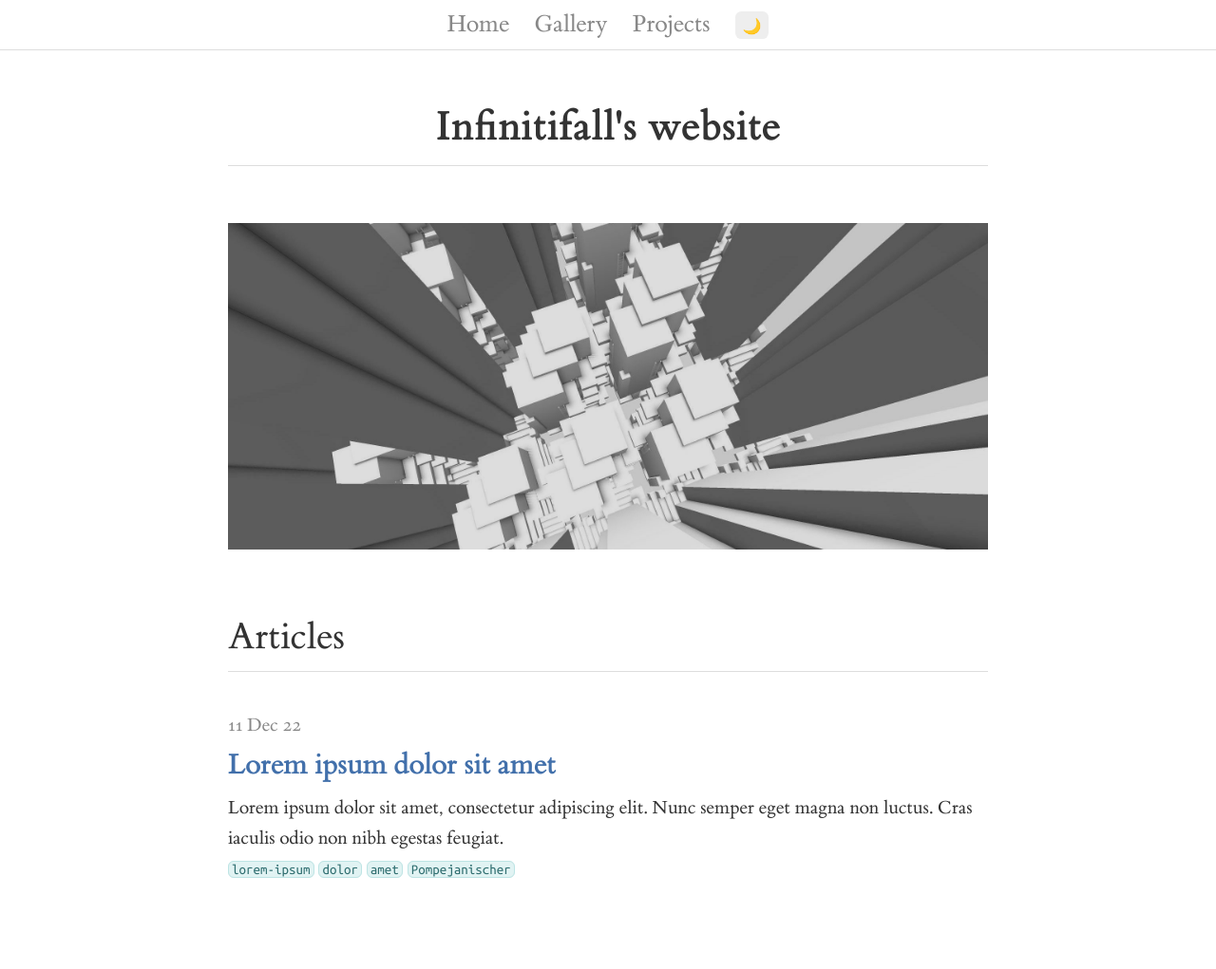
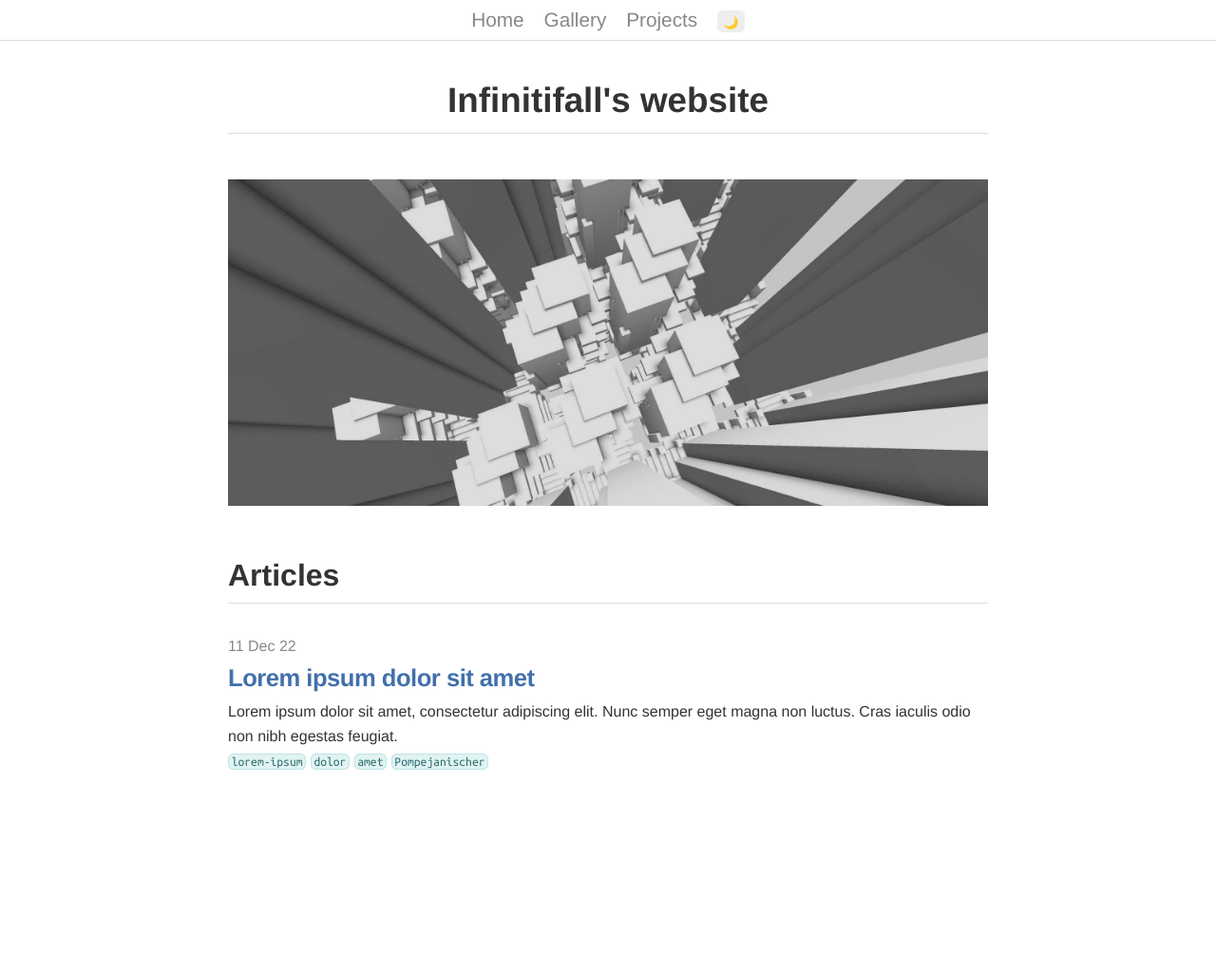
Before and after one commit to Infinitifall/Delicious, a Jekyll site: the page built from index.md, in a window 1280 px wide. Shown: the whole page at 95% size. Built offline with Jekyll 4.4.1, drawn with Linux system fonts in a browser that asks for light colours; after the commit the page ends 900 px from its top, so only the background shows below that.

Commit message:
font changed

```diff
--- a/_config.yml
+++ b/_config.yml
@@ -6,7 +6,7 @@ url: "https://infinitifall.net" # the base hostname & protocol for your site, e.
 permalink: /:categories/:title:output_ext
 author: Infinitifall
 author_url: https://github.com/Infinitifall
-css_js_version: 3.2 # change to bypass browser cache
+css_js_version: 5.0 # change to bypass browser cache
 
 sass:
   sass_dir: _sass
--- a/_sass/malis.scss
+++ b/_sass/malis.scss
@@ -25,6 +25,38 @@
     url("fonts/et-book-ligatures-enabled/et-book-display-italic-old-style-figures/etbookot-italic-webfont.woff2"),
     url("fonts/et-book-ligatures-enabled/et-book-display-italic-old-style-figures/etbookot-italic-webfont.woff");
   font-style: italic;
+}
+
+@font-face {
+  font-family: "Roboto";
+  src:
+    local('Roboto Regular'),
+    url("fonts/Roboto/Roboto-Regular.ttf");
+}
+
+@font-face {
+  font-family: "Roboto";
+  src:
+    local('Roboto Bold'),
+    url("fonts/Roboto/Roboto-Bold.ttf");
+  font-weight: bold;
+}
+
+@font-face {
+  font-family: "Roboto";
+  src:
+    local('Roboto Italic'),
+    url("fonts/Roboto/Roboto-Italic.ttf");
+  font-style: italic;
+}
+
+@font-face {
+  font-family: "Roboto";
+  src:
+    local('Roboto Bold Italic'),
+    url("fonts/Roboto/Roboto-BoldItalic.ttf");
+  font-style: italic;
+  font-weight: bold;
 }
 
 @font-face {
@@ -66,24 +98,24 @@
 
 //light theme
 
-$base-font-family: 'ETBook', serif;
-$heading-font-family: 'ETBook', serif;
-$navbar-font-family: 'ETBook', serif;
+$base-font-family: Helvetica, Arial, sans-serif;
+$heading-font-family: Helvetica, Arial, sans-serif;
+$navbar-font-family: Helvetica, Arial, sans-serif;
 
-$base-font-size: 20px;
+$base-font-size: 16px;
 $base-line-height: 1.6;
 $code-line-height: 1.4;
 $base-letter-spacing: 0;
 
 $base-font-weight: 400;
 $title-font-weight: 600;
-$heading-font-weight: 400;
+$heading-font-weight: 600;
 $code-font-weight: 400;
 
 $small-font-size: $base-font-size * 0.8;
 $code-font-family: 'Ubuntu Mono', monospace;
-$code-font-size: $base-font-size * 0.85;
-$tag-font-size: $base-font-size * 0.75;
+$code-font-size: $base-font-size * 0.95;
+$tag-font-size: $base-font-size * 0.85;
 $sidebar-font-size: $base-font-size * 0.9;
 $katex-font-size:  $base-font-size * 1.1;
 
@@ -123,24 +155,24 @@ $screen-width-tips: 1366px;
 
 // dark theme
 
-$base-font-family-dark: 'ETBook', serif;
-$heading-font-family-dark: 'ETBook', serif;
-$navbar-font-family-dark: 'ETBook', serif;
+$base-font-family-dark: Helvetica, Arial, sans-serif;
+$heading-font-family-dark: Helvetica, Arial, sans-serif;
+$navbar-font-family-dark: Helvetica, Arial, sans-serif;
 
-$base-font-size-dark: 20px;
+$base-font-size-dark: 16px;
 $base-line-height-dark: 1.6;
 $code-line-height-dark: 1.4;
 $base-letter-spacing-dark: 0;
 
 $base-font-weight-dark: 400;
 $title-font-weight-dark: 600;
-$heading-font-weight-dark: 400;
+$heading-font-weight-dark: 600;
 $code-font-weight-dark: 400;
 
 $small-font-size-dark: $base-font-size * 0.8;
 $code-font-family-dark: 'Ubuntu Mono', monospace;
-$code-font-size-dark: $base-font-size * 0.85;
-$tag-font-size-dark: $base-font-size * 0.75;
+$code-font-size-dark: $base-font-size * 0.95;
+$tag-font-size-dark: $base-font-size * 0.85;
 $sidebar-font-size-dark: $base-font-size * 0.9;
 $katex-font-size-dark:  $base-font-size * 1.1;
 
--- a/_sass/malis/_syntax-highlighting.scss
+++ b/_sass/malis/_syntax-highlighting.scss
@@ -8,7 +8,7 @@
 
     pre {
       border-radius: 0.5em;
-      max-height: 30em;
+      max-height: 50em;
       overflow-y: auto;
     }
 
@@ -112,7 +112,7 @@
 
     pre {
       border-radius: 0.5em;
-      max-height: 30em;
+      max-height: 50em;
       overflow-y: auto;
     }
 
```
Also changed, not shown: assets/fonts/Roboto/LICENSE.txt (added), assets/fonts/Roboto/Roboto-Black.ttf (added), assets/fonts/Roboto/Roboto-BlackItalic.ttf (added), assets/fonts/Roboto/Roboto-Bold.ttf (added), assets/fonts/Roboto/Roboto-BoldItalic.ttf (added), assets/fonts/Roboto/Roboto-Italic.ttf (added), assets/fonts/Roboto/Roboto-Light.ttf (added), assets/fonts/Roboto/Roboto-LightItalic.ttf (added), assets/fonts/Roboto/Roboto-Medium.ttf (added), assets/fonts/Roboto/Roboto-MediumItalic.ttf (added), assets/fonts/Roboto/Roboto-Regular.ttf (added), assets/fonts/Roboto/Roboto-Thin.ttf (added), assets/fonts/Roboto/Roboto-ThinItalic.ttf (added).
